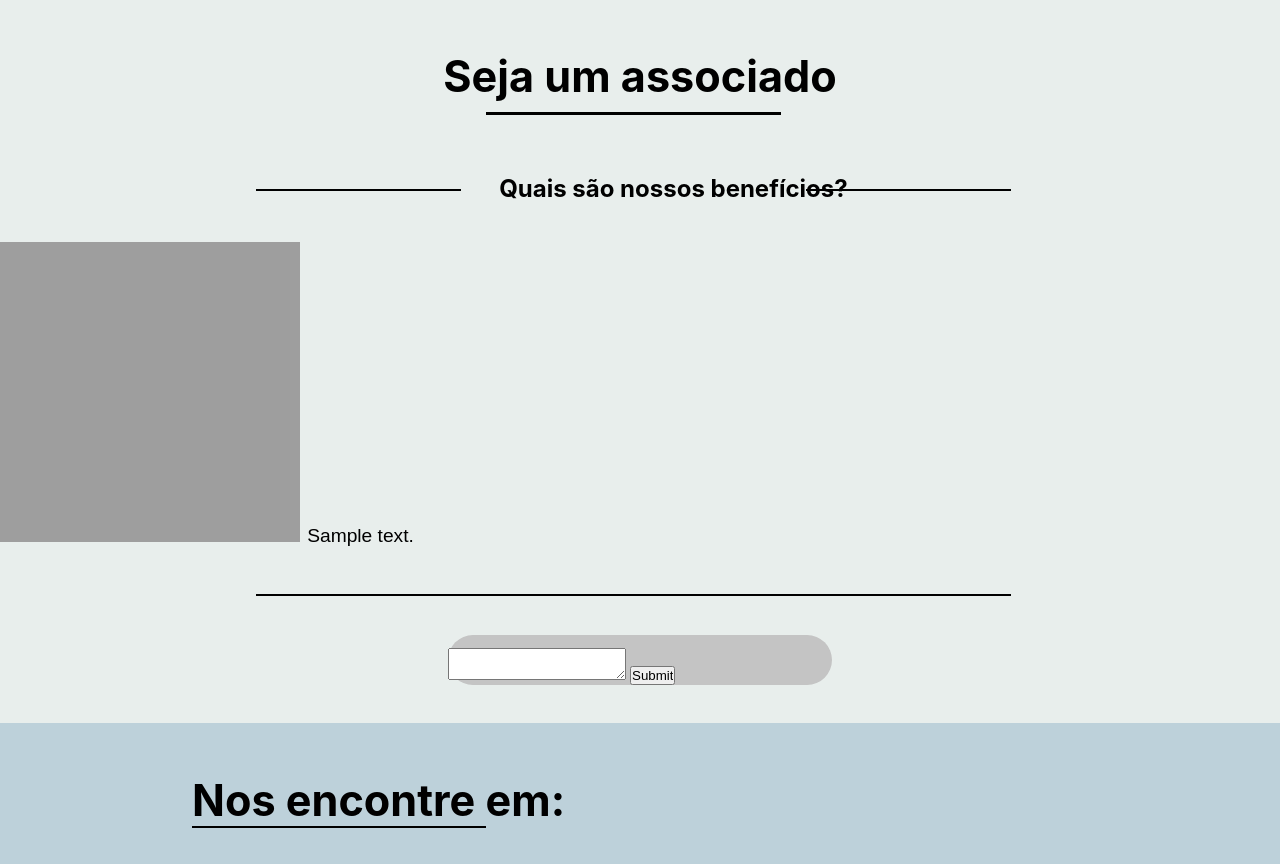
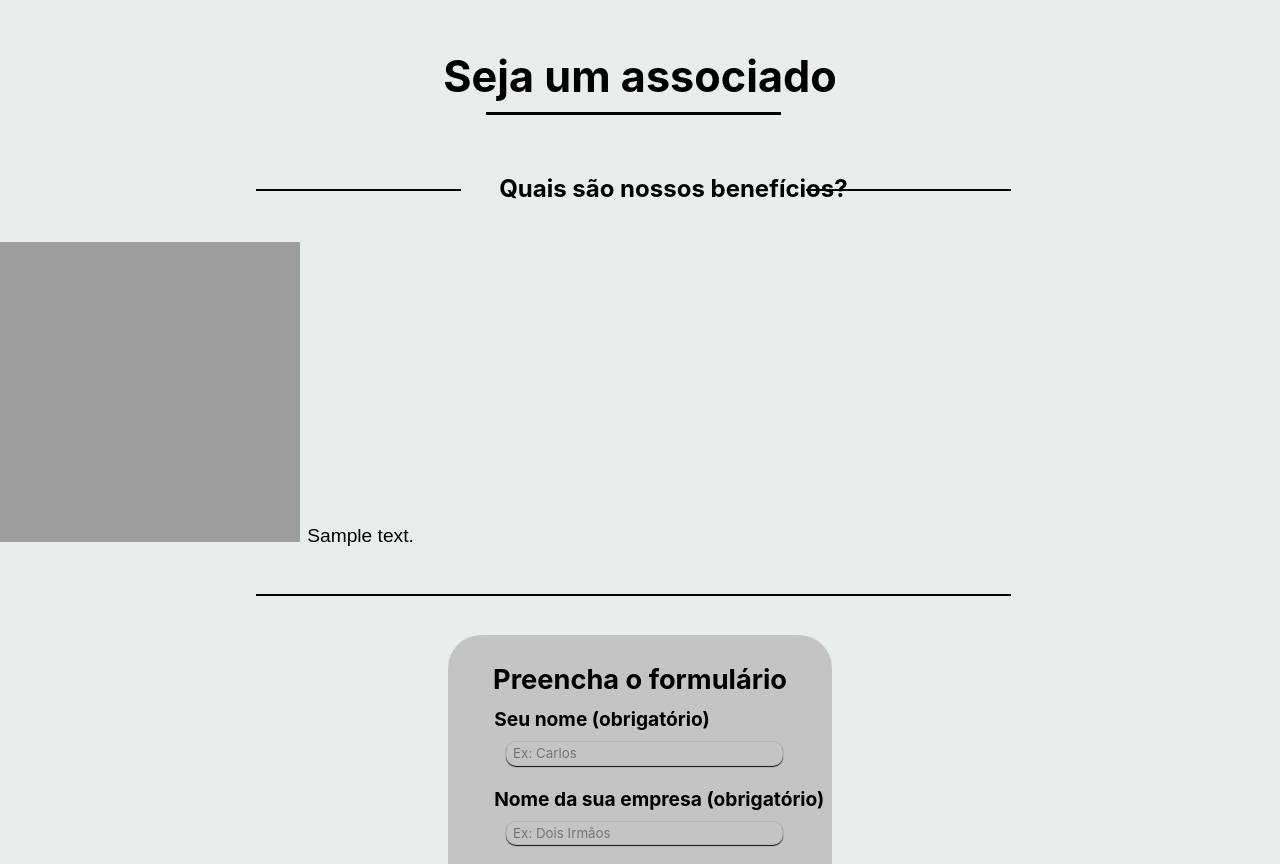
Before and after one commit to BryOliver/natal-cvb-trainee, a Django app: page / in a window 1280 px wide. Shown: the part 2222-3086 px from the top of the page. Run offline with Django 3.2, Linux system fonts and the light colour scheme; tables that the repository leaves empty hold one stand-in row (values such as "Sample post").

Commit message:
Formulario seja um associado

```diff
--- a/apps/blog/views.py
+++ b/apps/blog/views.py
@@ -16,7 +16,17 @@ from .models import Contatos
 def post_list(request):
 
     if request.method == 'POST':
-        message = request.POST['message']
+
+        message = 'Nome: %(nome)s;Empresa: %(empresa)s;E-mail: %(email)s;Telefone: %(telefone)s;Descrição da empresa: %(descricao)s'
+        context = {
+            'nome': request.POST['nome'],
+            'empresa': request.POST['empresa'],
+            'email': request.POST['email'],
+            'telefone': request.POST['telefone'],
+            'descricao': request.POST['descricao'],
+        }
+
+        message = message % context
 
         send_mail('Contact Form',
             message,
@@ -31,7 +41,6 @@ def post_list(request):
     visao = Visao.objects.get(id = 1)
     valores = Valores.objects.all()
     contatos = Contatos.objects.all()
-    # posts = Post.objects.get(pk = 1)
     return render(request, 'index.html', {'cards': cards, 'beneficios': beneficios, 'missao': missao, 'visao': visao, 'valores': valores, 'post': post, 'contatos': contatos,})
 
 def natal(request):
--- a/core/templates/index.html
+++ b/core/templates/index.html
@@ -143,36 +143,36 @@
 
       <form class="form" data-toggle="validator" role="form" method="POST" >
         {% csrf_token %}
-        <!-- <h1>Preencha o formulário</h1>
+        <h1>Preencha o formulário</h1>
         <div class="form_group">
           <label for="textNome" class="control_label">Seu nome (obrigatório)</label>
-          <input class="form_control" placeholder="Ex: Carlos" type="text">
+          <input name="nome" class="form_control" placeholder="Ex: Carlos" type="text">
         </div>
 
         <div class="form_group">
           <label for="inputEmail" class="control_label">Nome da sua empresa (obrigatório)</label>
-          <input class="form_control" placeholder="Ex: Dois Irmãos" type="text">
+          <input name="empresa" class="form_control" placeholder="Ex: Dois Irmãos" type="text">
         </div>
 
         <div class="form_group">
           <label for="inputEmail" class="control_label">Seu email (obrigatório)</label>
-          <input class="form_control" placeholder="Ex: minhaconta@gmail.com" type="email">
+          <input name="email" class="form_control" placeholder="Ex: minhaconta@gmail.com" type="email">
         </div>
 
         <div class="form_group">
           <label for="text" class="control_label">Telefone (obrigatório)</label>
-          <input type="text" class="form_control" placeholder="Ex: (00) 0000-0000">
+          <input name="telefone" type="text" class="form_control" placeholder="Ex: (00) 0000-0000">
         </div>
 
         <div class="form_group">
           <label for="text" class="control_label">Descrição da empresa</label>
-          <input type="text" class="form_control" placeholder="Ex: Empresa de serviços web">
-        </div> -->
+          <input name="descricao" type="text" class="form_control" placeholder="Ex: Empresa de serviços web">
+        </div>
 
-        <textarea name="message" id=""></textarea>
-        <input type="submit">
+        <!-- <textarea name="message" id=""></textarea>
+        <input type="submit"> -->
 
-        <!-- <button type="submit" class="form_btn">Enviar</button> -->
+        <button type="submit" class="form_btn">Enviar</button>
       </form>
 
     </div>
--- a/natalcvb/settings.py
+++ b/natalcvb/settings.py
@@ -133,4 +133,4 @@ EMAIL_HOST = 'smtp.gmail.com'
 EMAIL_PORT = '587'
 EMAIL_USE_TLS = True
 # EMAIL_USE_SSL = False
-EMAIL_HOST_PASSWORD = ""
+EMAIL_HOST_PASSWORD = "R@ulvlb1942000"
```
